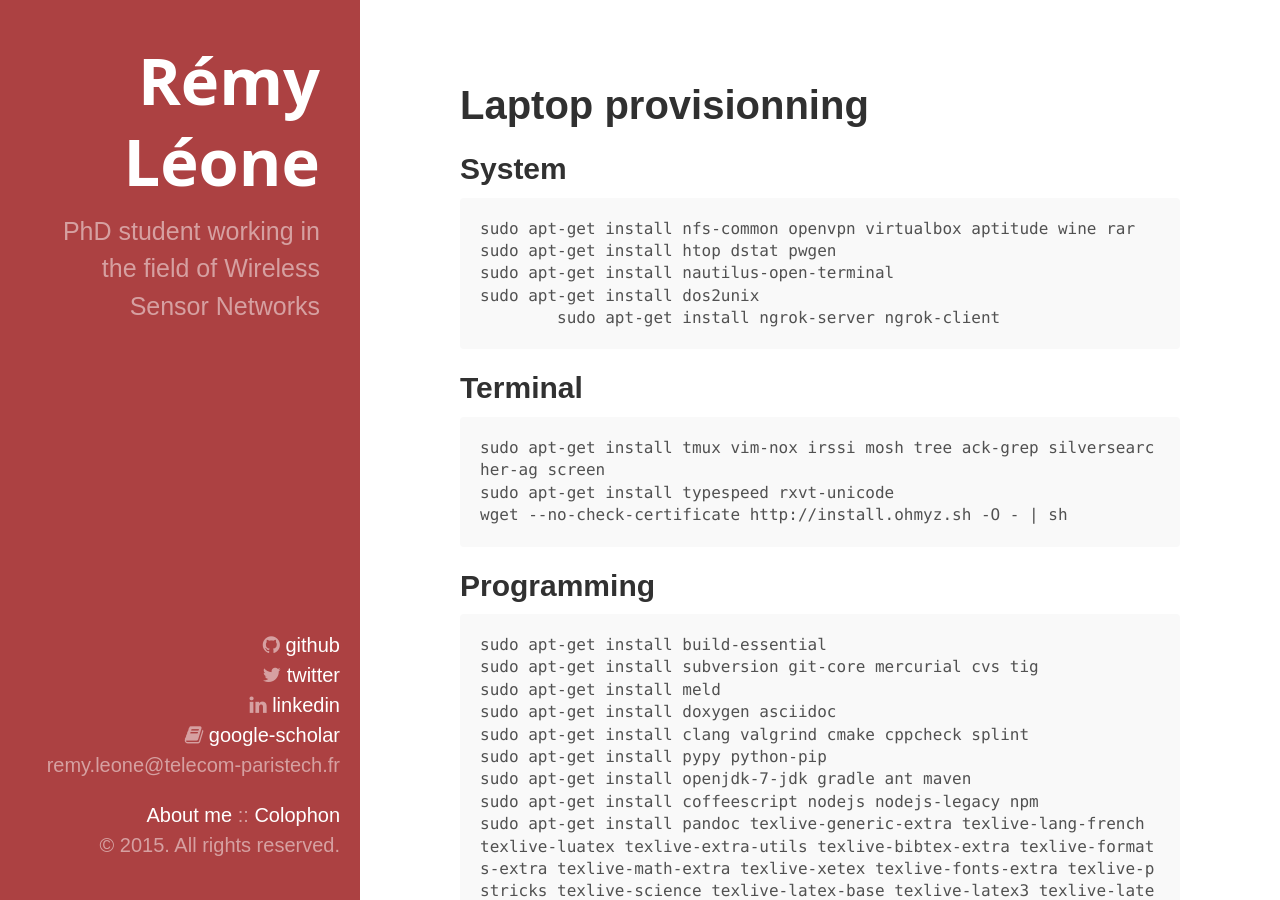
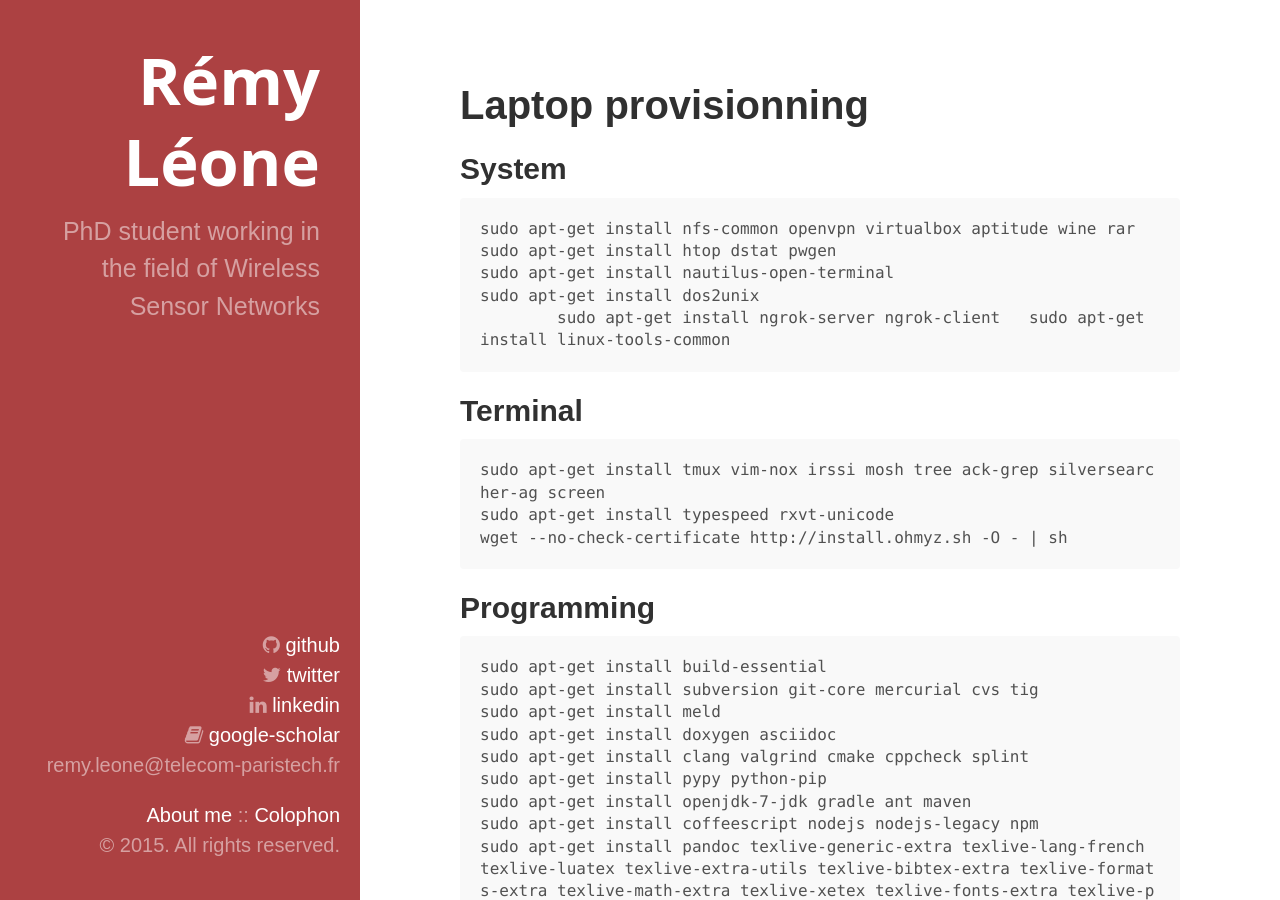
Before and after one commit to remyleone/remyleone.github.io, a Jekyll site: the page built from packages.md, in a window 1280 px wide and 900 px high. Built offline with Jekyll 4.4.1, drawn with Linux system fonts in a browser that asks for light colours; nearby versions of some CDN libraries.

Commit message:
Adding perf (linux-tools-common)

```diff
--- a/packages.md
+++ b/packages.md
@@ -11,6 +11,7 @@ System
 	sudo apt-get install nautilus-open-terminal
 	sudo apt-get install dos2unix
  	sudo apt-get install ngrok-server ngrok-client
+  sudo apt-get install linux-tools-common
 
 Terminal
 --------
```
